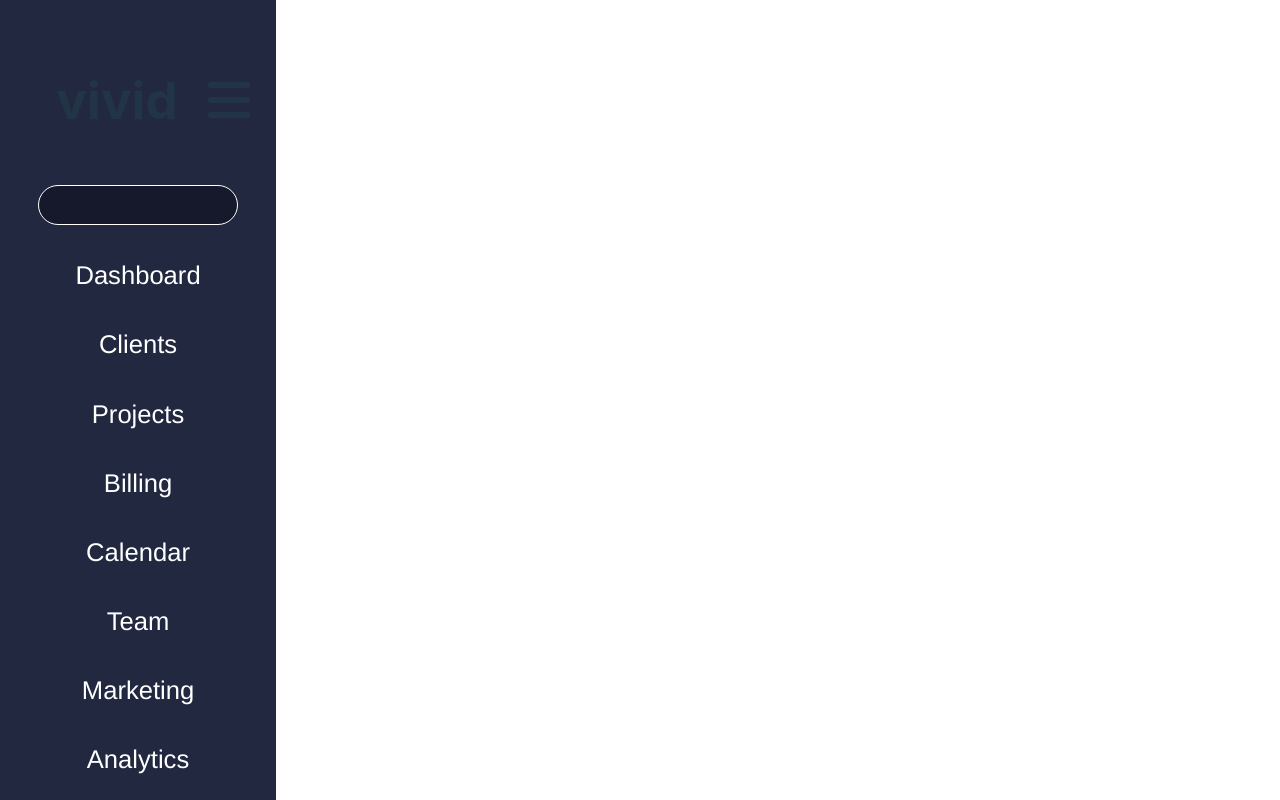
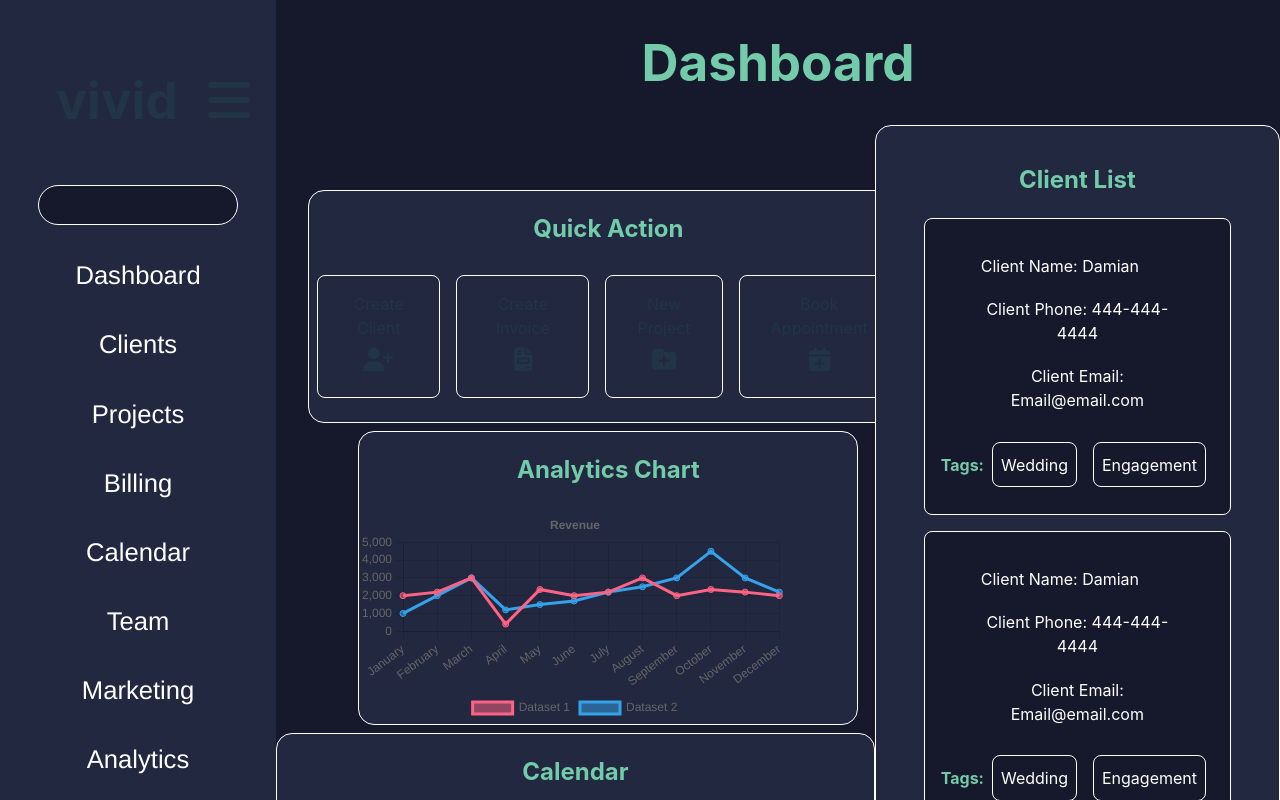
Before and after one commit to Damianpad/vivid, a React (Vite) app in the folder frontend/: page / in a window 1280 px wide. Shown: the top 800 px of the page. Built offline with nearby package versions, Linux system fonts and the light colour scheme.

Commit message:
update: update root file to be dashboard while in development

```diff
--- a/frontend/src/App.jsx
+++ b/frontend/src/App.jsx
@@ -1,6 +1,4 @@
 import { useState } from 'react'
-import reactLogo from './assets/react.svg'
-import viteLogo from '/vite.svg'
 import './App.css'
 import NavBar from '../components/NavBar/NavBar'
 
@@ -27,6 +25,7 @@ function App() {
         <NavBar />
       </header>
       <Routes>
+        <Route path="/" element={<Dashboard />} />
         <Route path='/dashboard' element={<Dashboard />}></Route>
         <Route path='/clients' element={<Client />}></Route>
         <Route path='/projects' element={<Projects />}></Route>
```
